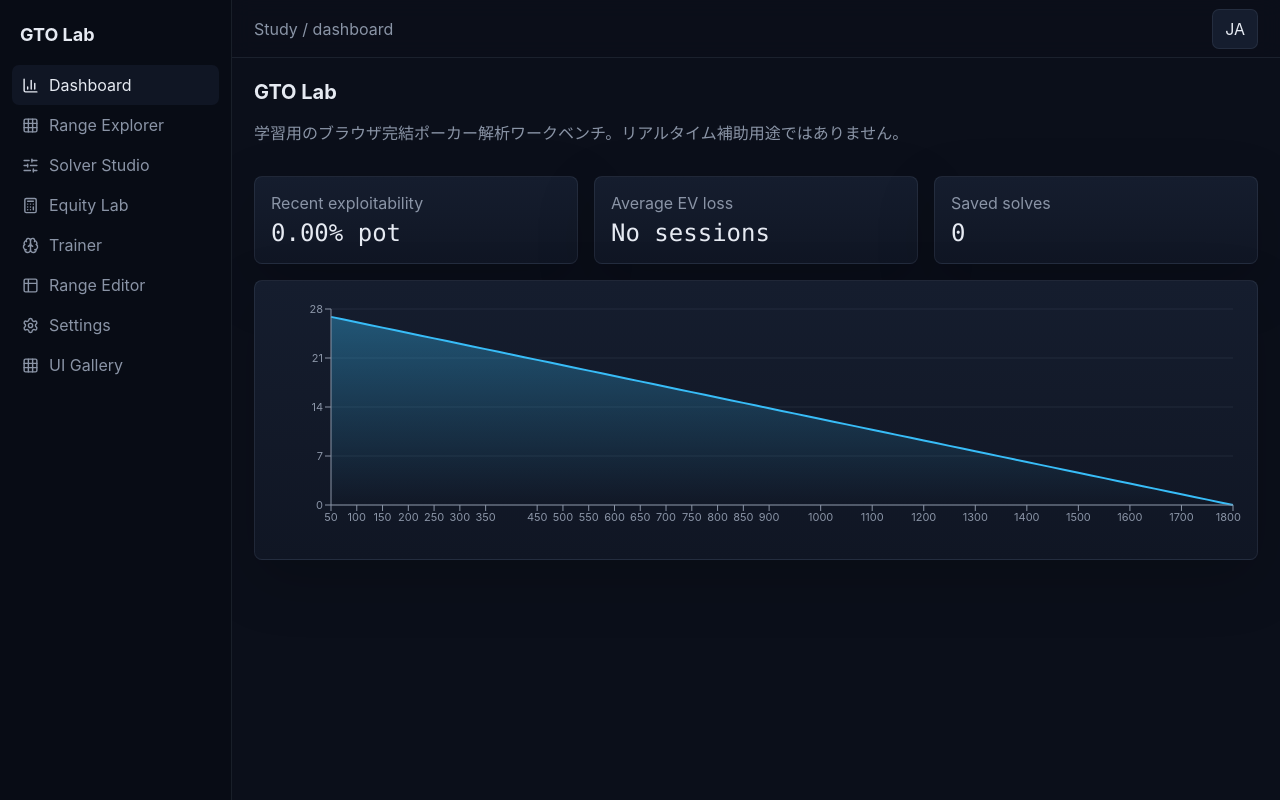
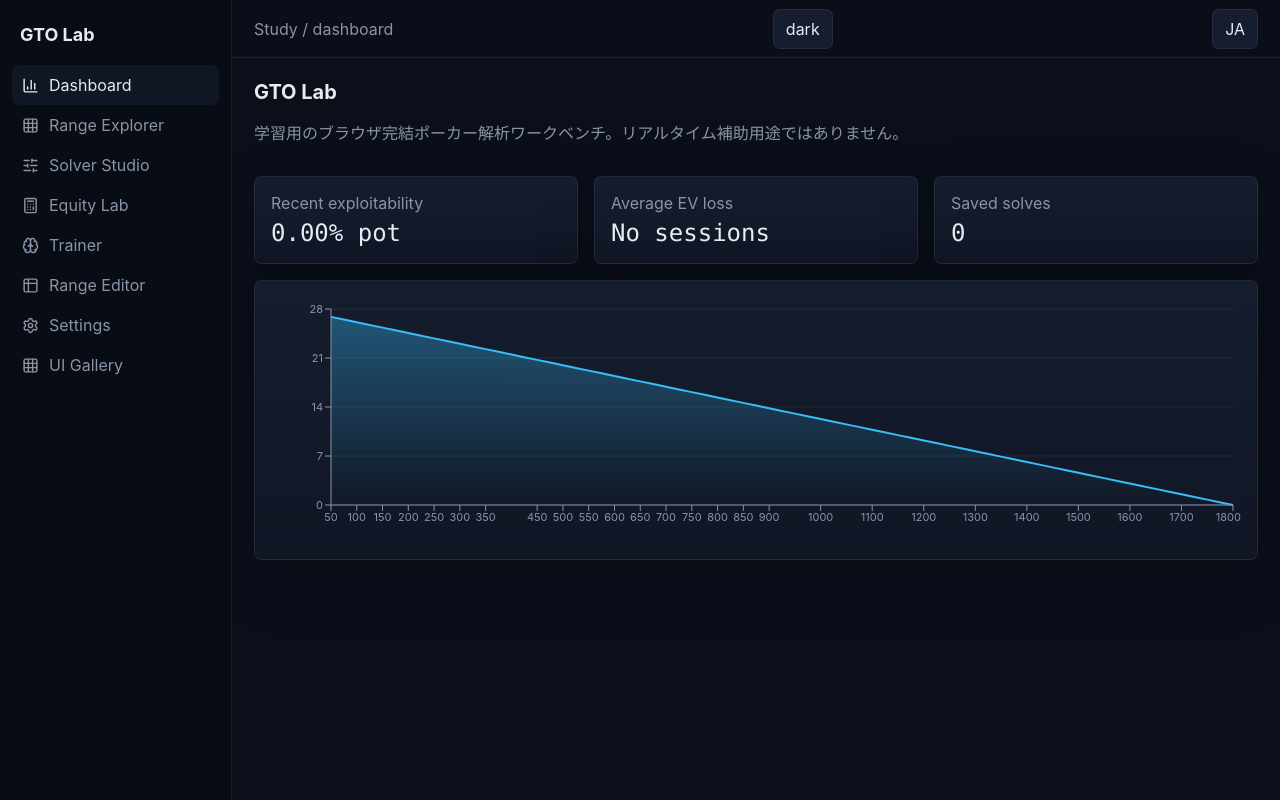
Before and after one commit to Azamarusuisan/wizard, a React (Vite) app in the folder apps/web/: page / in a window 1280 px wide. Built offline with nearby package versions, Linux system fonts and the light colour scheme.

Commit message:
Add top bar theme toggle

```diff
--- a/apps/web/src/main.tsx
+++ b/apps/web/src/main.tsx
@@ -23,6 +23,7 @@ function App() {
   const lang = useAppStore((s) => s.lang);
   const setLang = useAppStore((s) => s.setLang);
   const theme = useAppStore((s) => s.theme);
+  const setTheme = useAppStore((s) => s.setTheme);
   const deckColors = useAppStore((s) => s.deckColors);
   const match = routes.find(([p]) => p === path) ?? routes[0]!;
   const Page = match[3];
@@ -43,7 +44,11 @@ function App() {
         ))}
       </nav>
       <main className="main">
-        <header className="top"><span className="muted">Study / {match[1]}</span><button className="btn" onClick={() => setLang(lang === "ja" ? "en" : "ja")}>{lang.toUpperCase()}</button></header>
+        <header className="top">
+          <span className="muted">Study / {match[1]}</span>
+          <button className="btn" aria-label="Toggle palette" onClick={() => setTheme(theme === "dark" ? "light" : "dark")}>{theme}</button>
+          <button className="btn" aria-label="Toggle language" onClick={() => setLang(lang === "ja" ? "en" : "ja")}>{lang.toUpperCase()}</button>
+        </header>
         <AnimatePresence mode="wait">
           <motion.div key={path} className="content" initial={{ opacity: 0, y: 4 }} animate={{ opacity: 1, y: 0 }} exit={{ opacity: 0, y: 4 }} transition={{ duration: .18 }}>
             <Page />
```
Also changed, not shown: 2 other files (tests, documents, lock files or other folders).
